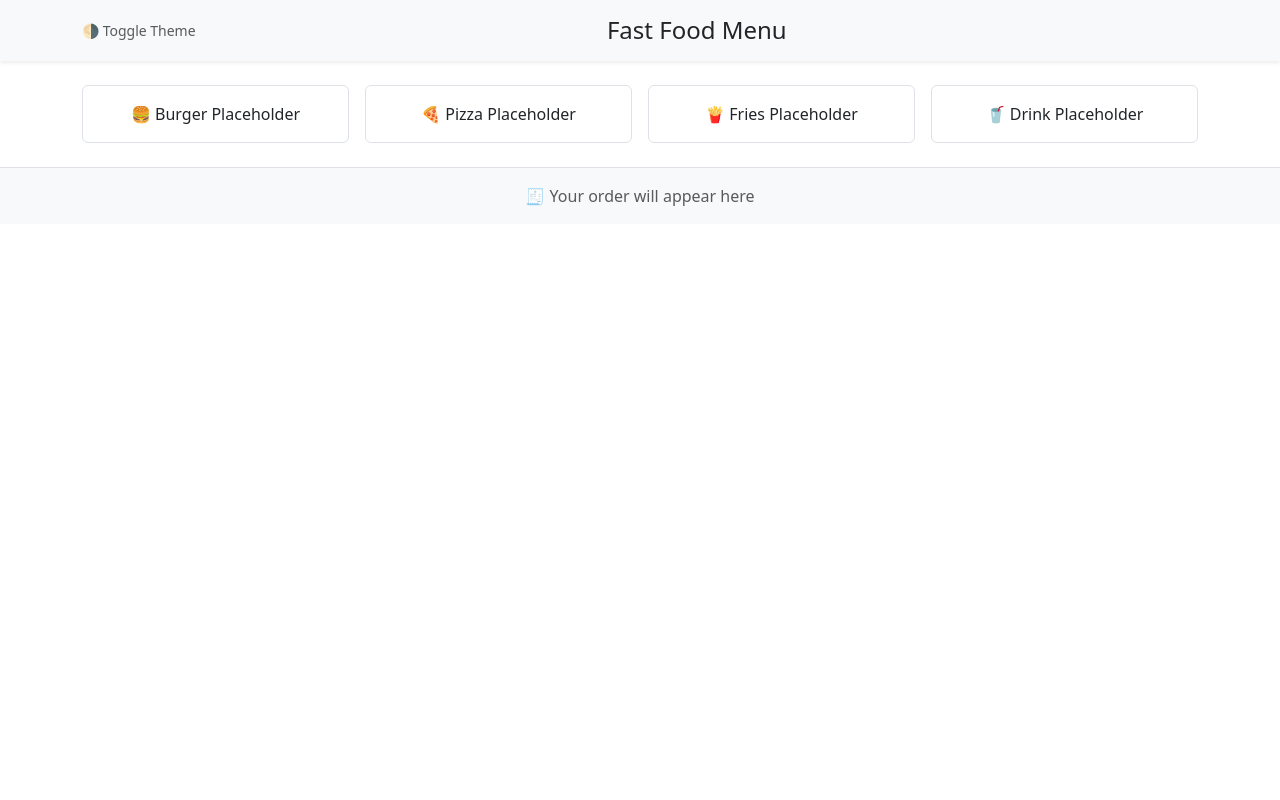
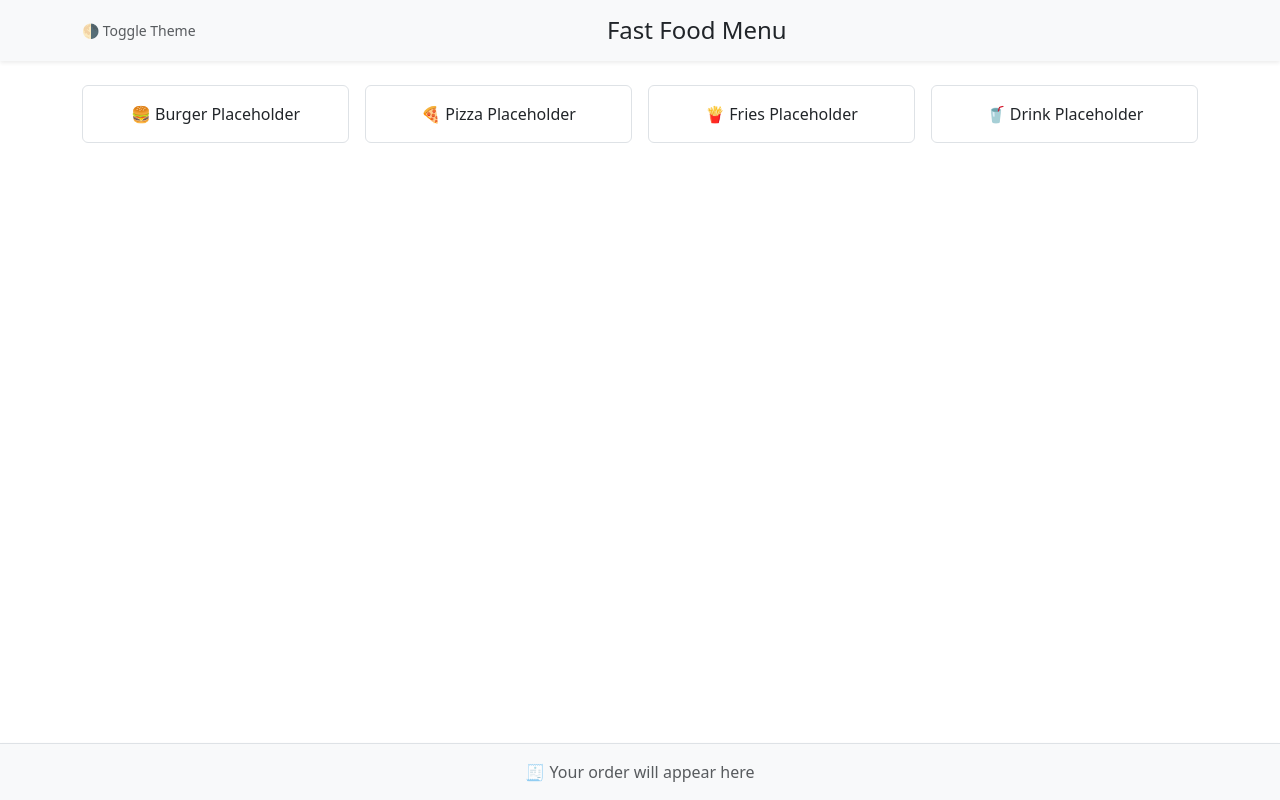
Before and after one commit to BoKalebsson/Fast-Food-Menu-React-App, a React (Vite) app: page / in a window 1280 px wide. Built offline with nearby package versions, Linux system fonts and the light colour scheme.

Commit message:
Fixed positioning for the layout.

```diff
--- a/src/layout/Layout.jsx
+++ b/src/layout/Layout.jsx
@@ -7,11 +7,11 @@ function Layout() {
     <div className="container-fluid p-0">
       <Header />
 
-      <main className="container my-4">
+      <main className="container my-4 pb-5">
         <MenuList />
       </main>
 
-      <footer className="container-fluid border-top py-3 bg-light">
+      <footer className="bg-light border-top fixed-bottom py-3 shadow-sm">
         <OrderList />
       </footer>
     </div>
```
